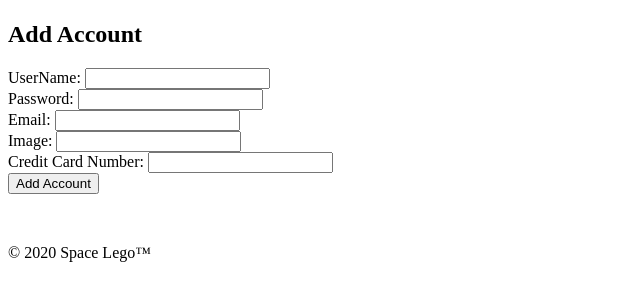
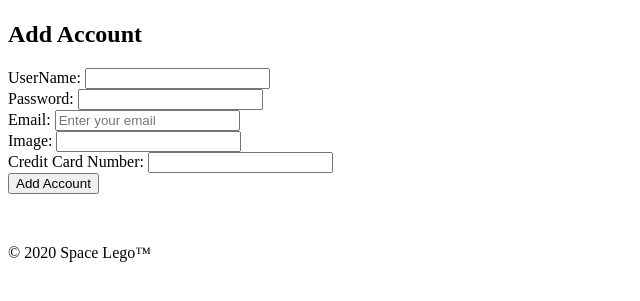
Before and after one commit to jsk56143/SpaceLego, a PHP site: page /addForm.php in a window 1280 px wide. Shown: the part 45-346 px from the top of the page, without its empty margins (0-640 px from the left). Run offline with PHP 8.4, Linux system fonts and the light colour scheme.

Commit message:
Need to validate user input for addForm

```diff
--- /dev/null
+++ b/JS/addForm.js
@@ -0,0 +1,3 @@
+var $ = function(id) {
+	return document.getElementById(id);
+}
--- a/php/addForm.php
+++ b/php/addForm.php
@@ -7,7 +7,7 @@
 ?>
 
 <head>
-
+	<script src="../JS/addForm.js"></script>
 </head>
 
 <body>
@@ -23,7 +23,7 @@
 			<label>Password:</label>
             <input class="textInput" type="text" name="Password"><br>
             <label>Email:</label>
-            <input class="textInput" type="text" name="Email"><br>
+            <input class="textInput" type="email" placeholder="Enter your email" name="Email"><br>
             <label>Image:</label>
             <input class="textInput" type="text" name="Image"><br>
             <label>Credit Card Number:</label>
```
